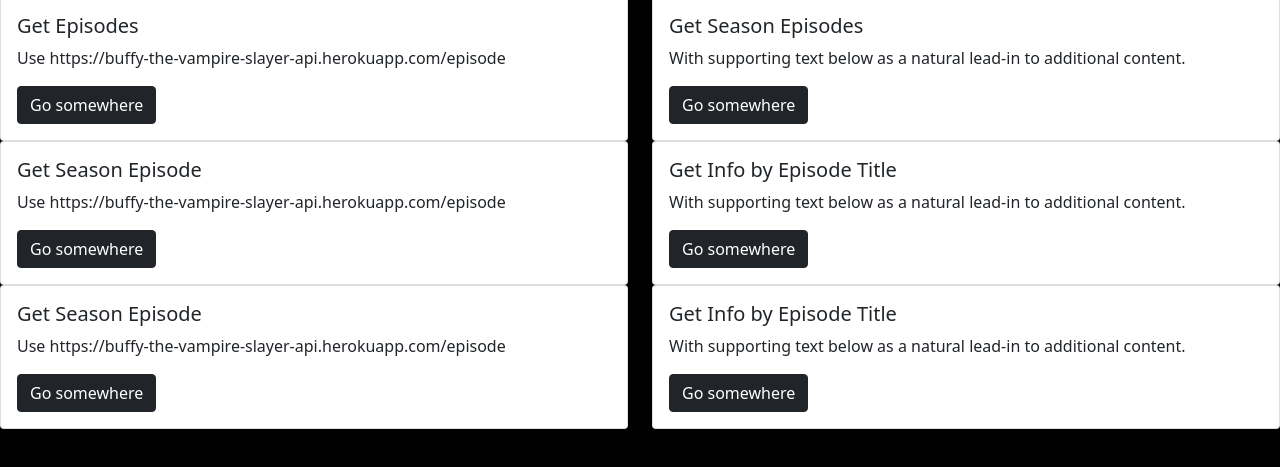
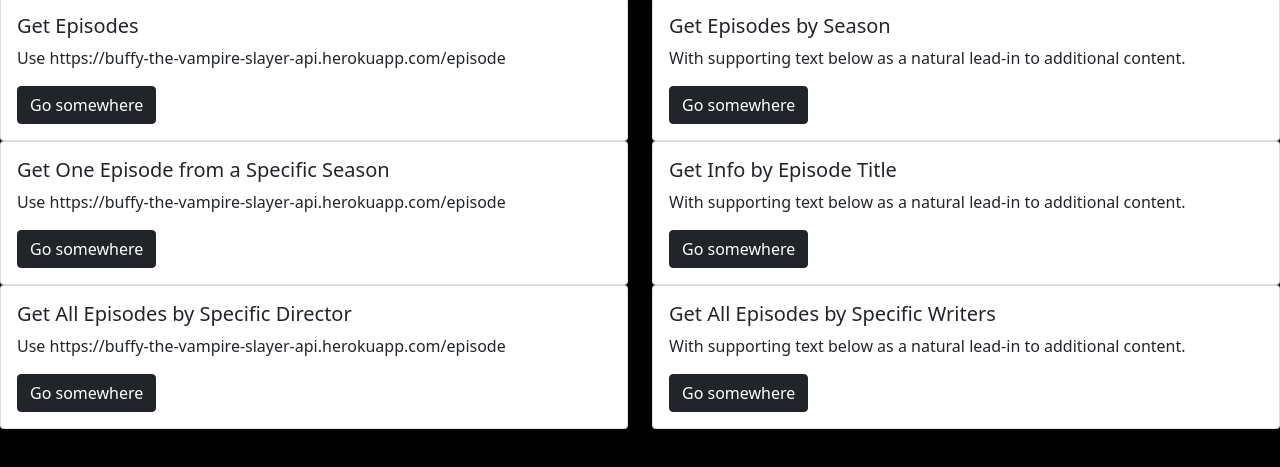
Before and after one commit to courtneydowns/Buffy-The-Vampire-Slayer-API, a plain HTML site: page client/index.html in a window 1280 px wide. Shown: the part 303-770 px from the top of the page. Drawn offline with nearby package versions, Linux system fonts and the light colour scheme.

Commit message:
added card titles

```diff
--- a/client/index.html
+++ b/client/index.html
@@ -34,7 +34,7 @@
         <div class="col-sm-6">
           <div class="card">
             <div class="card-body">
-              <h5 class="card-title">Get Season Episodes</h5>
+              <h5 class="card-title">Get Episodes by Season</h5>
               <p class="card-text">
                 With supporting text below as a natural lead-in to additional
                 content.
@@ -49,7 +49,7 @@
         <div class="col-sm-6">
           <div class="card">
             <div class="card-body">
-              <h5 class="card-title">Get Season Episode</h5>
+              <h5 class="card-title">Get One Episode from a Specific Season</h5>
               <p class="card-text">Use https://buffy-the-vampire-slayer-api.herokuapp.com/episode</p>
               <a href="#" class="btn btn-dark">Go somewhere</a>
             </div>
@@ -73,7 +73,7 @@
         <div class="col-sm-6">
           <div class="card">
             <div class="card-body">
-              <h5 class="card-title">Get Season Episode</h5>
+              <h5 class="card-title">Get All Episodes by Specific Director</h5>
               <p class="card-text">Use https://buffy-the-vampire-slayer-api.herokuapp.com/episode</p>
               <a href="#" class="btn btn-dark">Go somewhere</a>
             </div>
@@ -82,7 +82,7 @@
         <div class="col-sm-6">
           <div class="card">
             <div class="card-body">
-              <h5 class="card-title">Get Info by Episode Title</h5>
+              <h5 class="card-title">Get All Episodes by Specific Writers</h5>
               <p class="card-text">
                 With supporting text below as a natural lead-in to additional
                 content.
```
